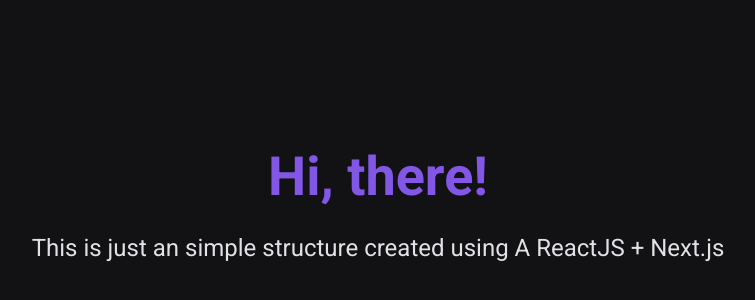
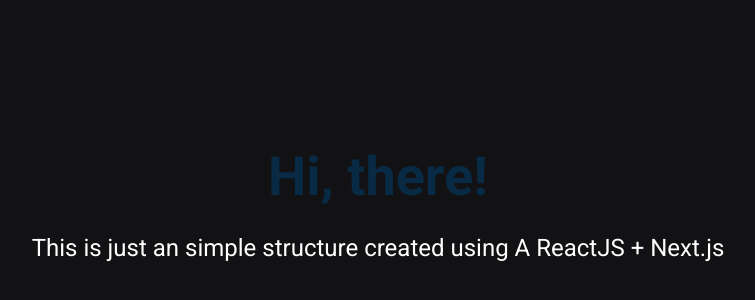
Before and after one commit to glauberbrack/nextjs-structure, a Next.js app: page / in a window 1280 px wide. Shown: the part 216-516 px from the top of the page, without its empty margins (262-1017 px from the left). Built offline with nearby package versions, Linux system fonts and the light colour scheme.

Commit message:
readme updated

```diff
--- a/src/styles/theme.ts
+++ b/src/styles/theme.ts
@@ -1,8 +1,8 @@
 const theme = {
   colors: {
     background: '#121214',
-    text: '#e1e1e6',
-        primary: '#8257e6'
+    text: '#FFF',
+    primary: '#082A44'
   }
 }
 
```
Also changed, not shown: 2 other files (tests, documents, lock files or other folders).
